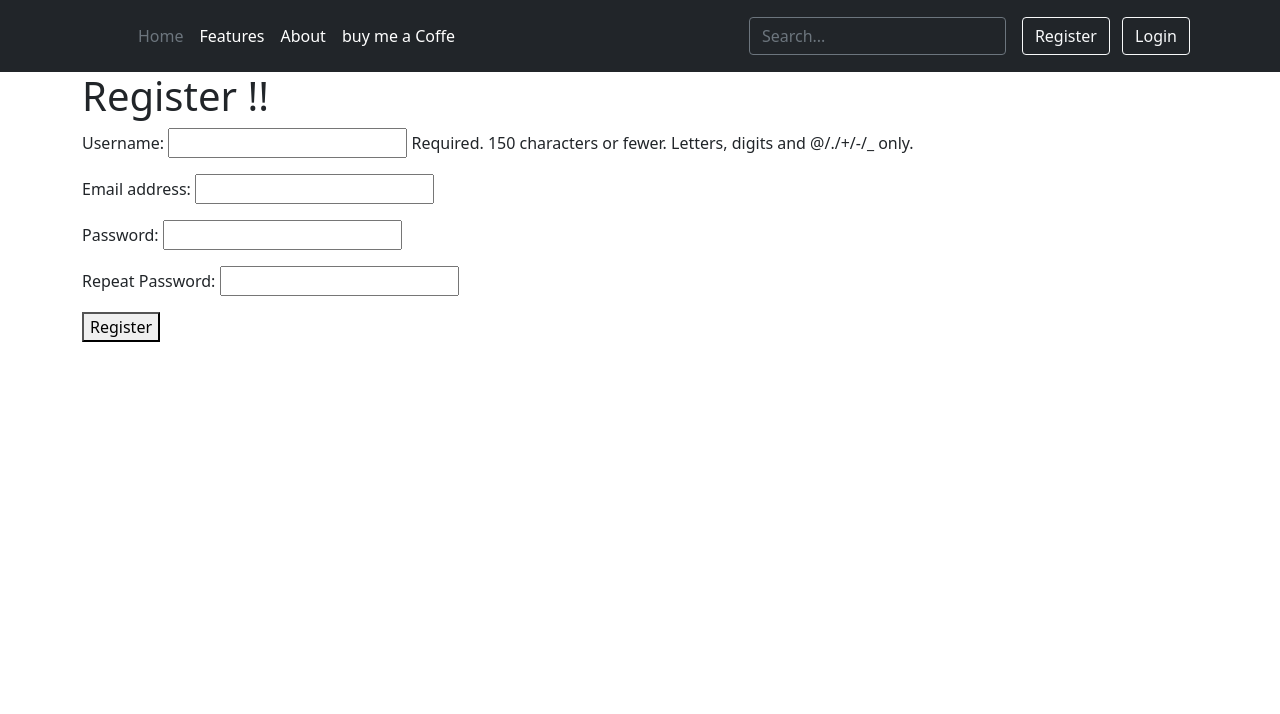
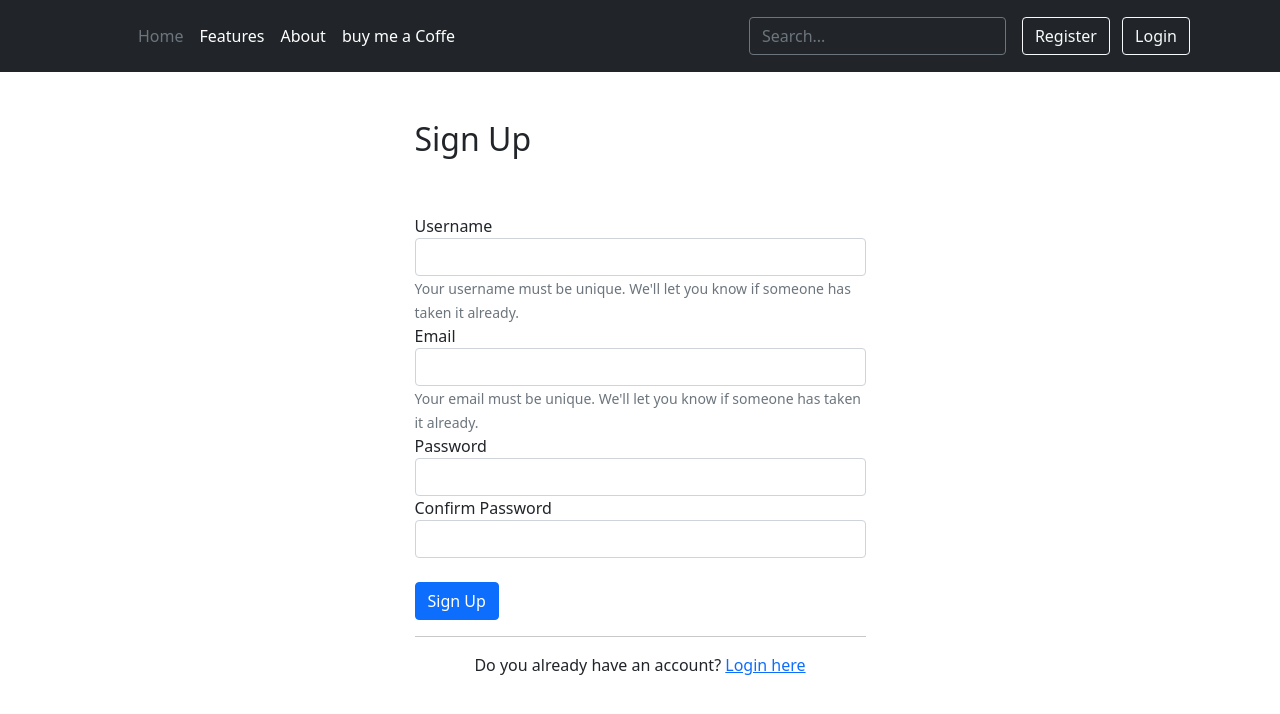
Before and after one commit to Arwiim/wwProject, a Django app: page /register in a window 1280 px wide. Shown: the top 714 px of the page. Run offline with Django 3.2, Linux system fonts and the light colour scheme.

Commit message:
add perfomances in the registration template

```diff
--- a/users/forms.py
+++ b/users/forms.py
@@ -1,25 +1,34 @@
 from django import db, forms
+from django.core.exceptions import ValidationError
 from .models import Profile, User
 
-class UserRegistration(forms.ModelForm):
+def email_validation(email):
+    if not email:
+        ValidationError('Put email!')
+    ValidationError('Jesus')
+class UserRegistration(forms.Form):
     """Form for user registration
     """
     password = forms.CharField(label='Password',
                                widget=forms.PasswordInput)
     password2 = forms.CharField(label='Repeat Password',
                                 widget=forms.PasswordInput)
-
-    class Meta:
-        model = User
-        fields = ('username', 'email')
+    username = forms.CharField(label='Repeat Password',
+                                widget=forms.PasswordInput)
+    email = forms.EmailField(required=True,
+                             max_length=70,
+                             label='Email',
+                             validators=[email_validation,])
 
     def clean_password2(self):
+        super(UserRegistration, self).clean()
         cd = self.cleaned_data
         if cd['password'] != cd['password2']:
             raise forms.ValidationError('password not match')
         return cd['password2']
 
     def clean_email(self):
+        super(UserRegistration, self).clean()
         email = self.cleaned_data.get('email')
         if email:
             if User.objects.filter(email=email).exists():
--- a/users/templates/account/register.html
+++ b/users/templates/account/register.html
@@ -1,10 +1,54 @@
 {% extends "base.html" %}
 
 {% block content %}
-    <h1>Register !! </h1>
-    <form action="" method="post">
-        {% csrf_token %}
-        {{ user_form.as_p }}
-        <button type="submit">Register</button>
-    </form>
-{% endblock content %}
+    <div class="row justify-content-center mt-5">
+        <div class="col-md-5">
+            <h2>Sign Up</h2>
+        </div>
+    </div>
+    <div class="row justify-content-center mt-5">
+        <div class="col-md-5">
+            {% if errors %}
+                <p>{{ errors }}</p>
+            {% endif %}
+            {% if user_form.errors %}
+                <p>{{ user_form.errors }}</p>
+            {% endif %}
+            {% if messages %}
+                <div class="alert alert-danger" role="alert">
+                    {% for message in messages %}
+                    <li{% if message.tags %} class="{{ message.tags }}" {% endif %}>{{ message }}</li>
+                    {% endfor %}
+                </div>
+            {% endif %}
+            <form method="POST">
+                {% csrf_token %}
+                <div class="form-group">
+                    <label for="username">Username</label>
+                    <input type="text" name="username" class="form-control" id="username" aria-describedby="usernameHelp">
+                    <small id="usernameHelp" class="form-text text-muted">Your username must be unique. We'll let you know if someone has taken it already.</small>
+                </div>
+                <div class="form-group">
+                    <label for="username">Email</label>
+                    <input type="text" name="email" class="form-control" id="email" aria-describedby="usernameHelp">
+                    <small id="usernameHelp" class="form-text text-muted">Your email must be unique. We'll let you know if someone has taken it already.</small>
+                </div>
+                <div class="form-group">
+                    <label for="password1">Password</label>
+                    <input type="password" name="password" class="form-control" id="password">
+                </div>
+                <div class="form-group">
+                    <label for="password2">Confirm Password</label>
+                    <input type="password" name="password2" class="form-control" id="password2">
+                </div>
+                <br>
+                <button type="submit" class="btn btn-primary">Sign Up</button>
+            </form>
+            <hr>
+            <div class="text-center">
+                Do you already have an account? <a href="{% url 'users:login' %}">Login here</a>
+            </div>
+            <br>
+        </div>
+    </div>
+{% endblock %}
```
Also changed, not shown: users/templates/account/login.html (+14 -8 lines).
